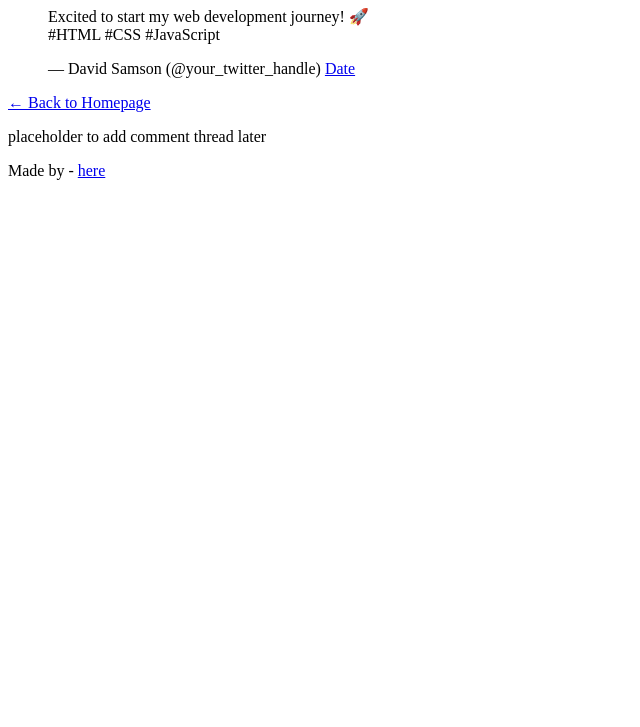
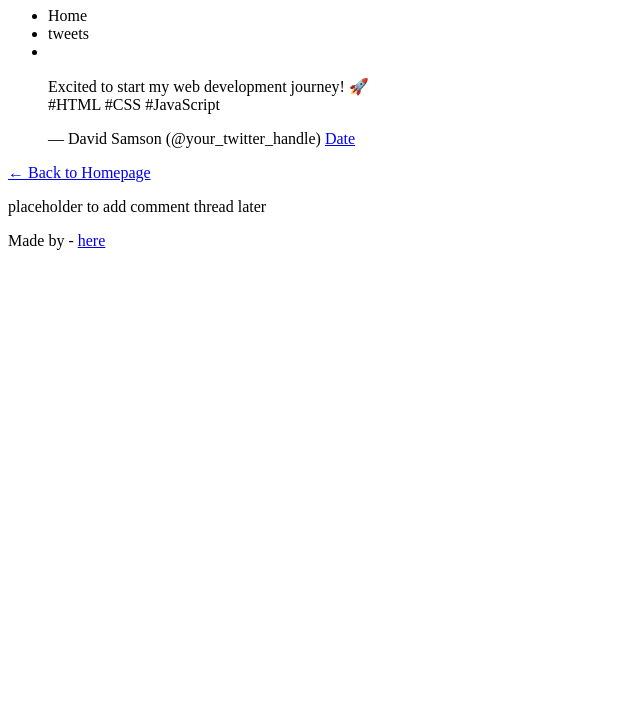
Before and after one commit to David-Samson401/My_First_Portfolio, a plain HTML site: page html_basic/tweets.html in a window 1280 px wide. Shown: the part 73-800 px from the top of the page, without its empty margins (0-640 px from the left). Drawn offline with Linux system fonts and the light colour scheme.

Commit message:
Standardize structure across pages with header, main, and footer

```diff
--- a/html_basic/tweets.html
+++ b/html_basic/tweets.html
@@ -7,6 +7,11 @@
   <body>
     <header>
       <h1>Tweets</h1>
+      <ul>
+        <li><a src="html_basic\index.html">Home</a></li>
+        <li><a src="html_basic\tweets.html">tweets</a></li>
+        <li><a></a></li>
+      </ul>
     </header>
     <main>
       <article>
```
